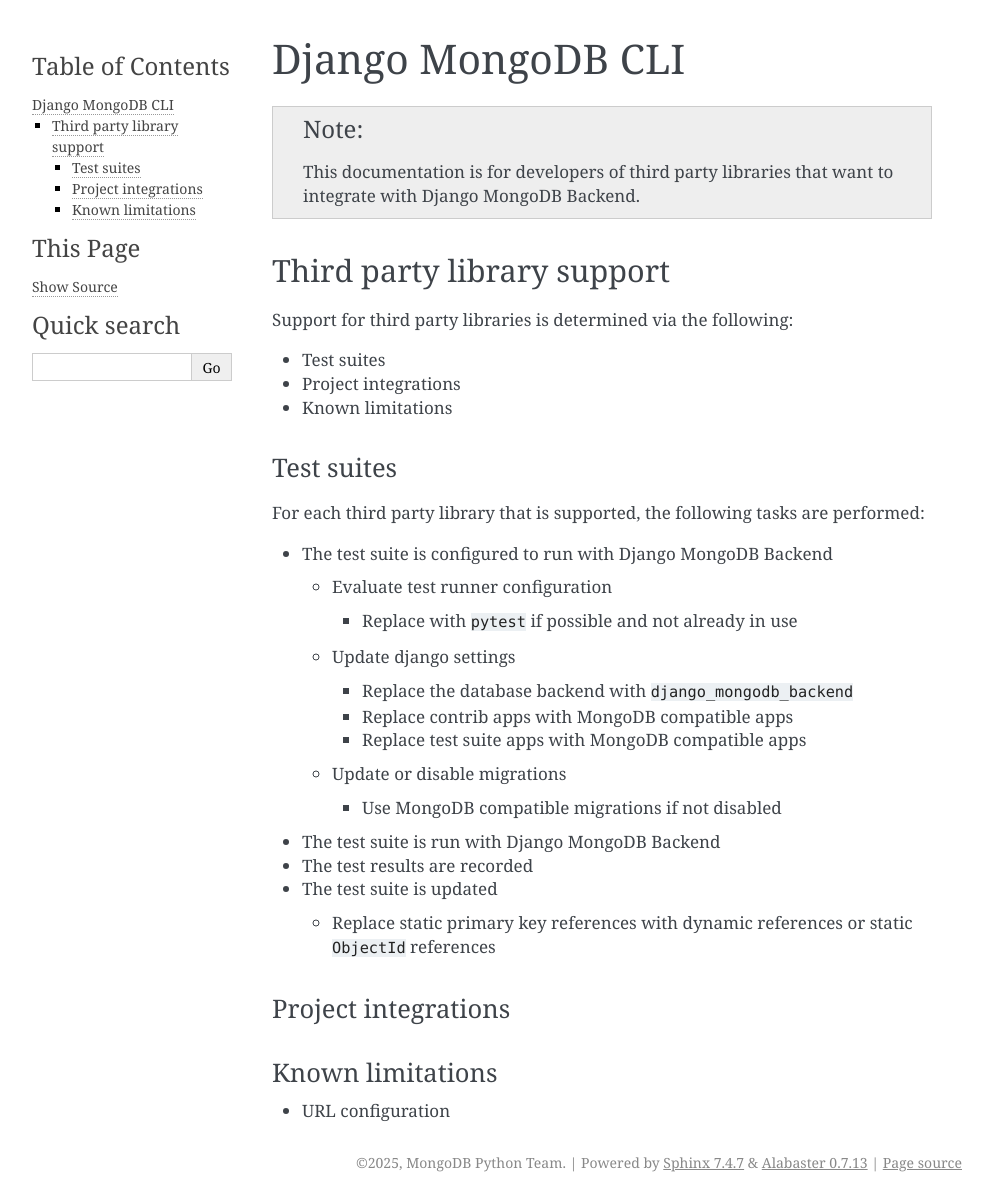
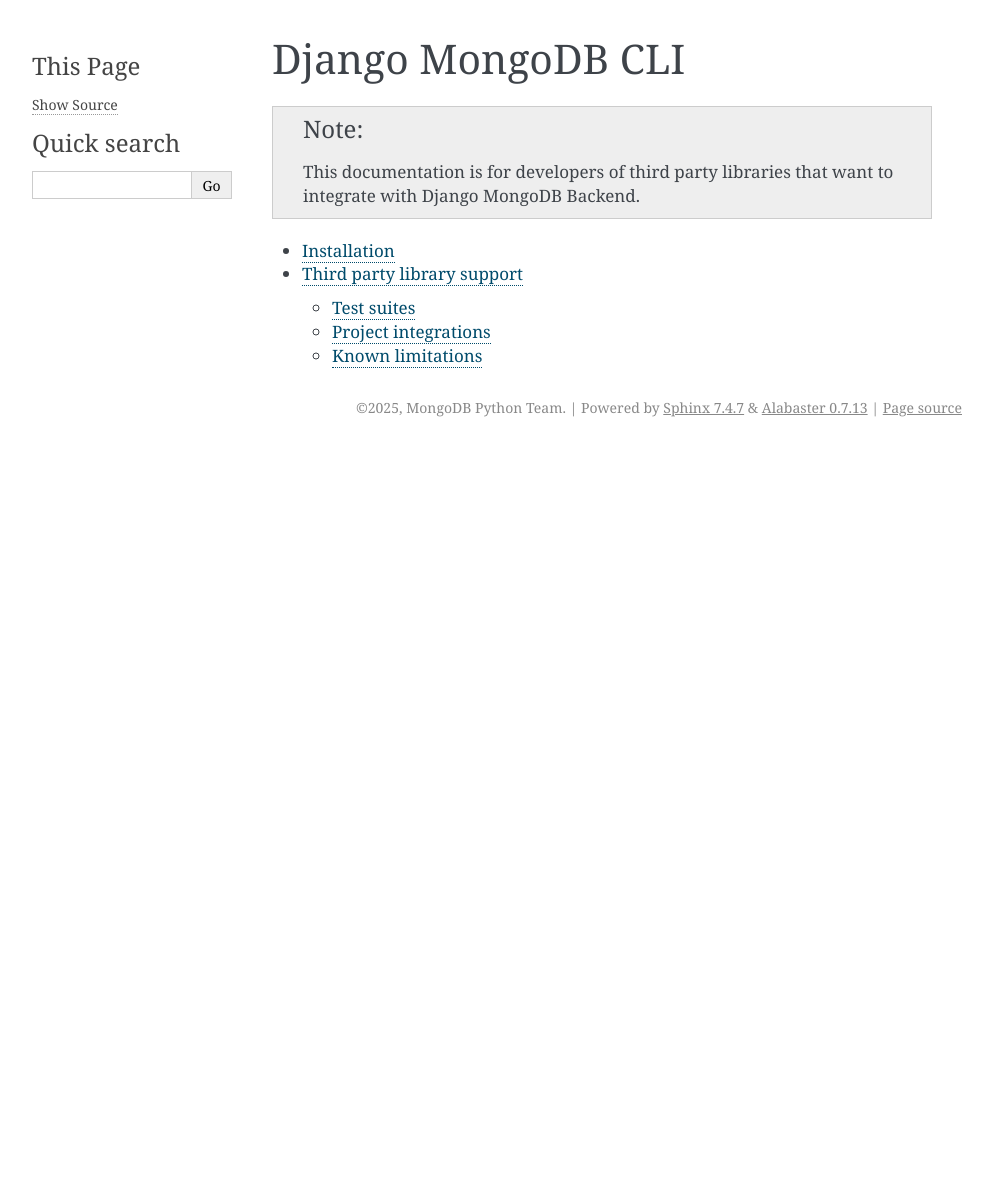
Before and after one commit to aclark4life/django-mongodb-cli, a Sphinx documentation site: the page built from docs/source/index.rst, in a window 1280 px wide. Shown: the whole page, without its empty margins (148-1141 px from the left). Built offline with Sphinx 7.4.7, drawn with Linux system fonts in a browser that asks for light colours; after the commit the page ends 900 px from its top, so only the background shows below that.

Commit message:
Update docs

```diff
--- a/docs/source/index.rst
+++ b/docs/source/index.rst
@@ -6,47 +6,6 @@
 
     This documentation is for developers of third party libraries that want to integrate with Django MongoDB Backend.
 
-Third party library support
-===========================
-
-Support for third party libraries is determined via the following:
-
-- Test suites
-- Project integrations
-- Known limitations
-
-Test suites
------------
-
-For each third party library that is supported, the following tasks are performed:
-
-- The test suite is configured to run with Django MongoDB Backend
-
-  - Evaluate test runner configuration
-
-    - Replace with ``pytest`` if possible and not already in use
-
-  - Update django settings
-
-    - Replace the database backend with ``django_mongodb_backend``
-    - Replace contrib apps with MongoDB compatible apps
-    - Replace test suite apps with MongoDB compatible apps
-
-  - Update or disable migrations
-
-    - Use MongoDB compatible migrations if not disabled
-
-- The test suite is run with Django MongoDB Backend
-- The test results are recorded
-- The test suite is updated
-
-  - Replace static primary key references with dynamic references or static ``ObjectId`` references
-
-
-Project integrations
---------------------
-
-Known limitations
------------------
-
-- URL configuration
+.. toctree::
+   installation
+   third-party-library-support
```
Also changed, not shown: docs/source/installation.rst (added, +10 -0 lines), docs/source/third-party-library-support.rst (added, +44 -0 lines).
